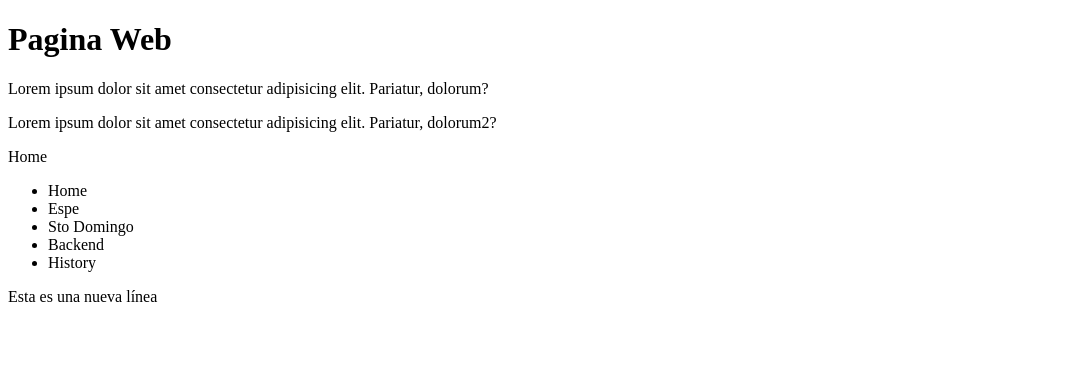
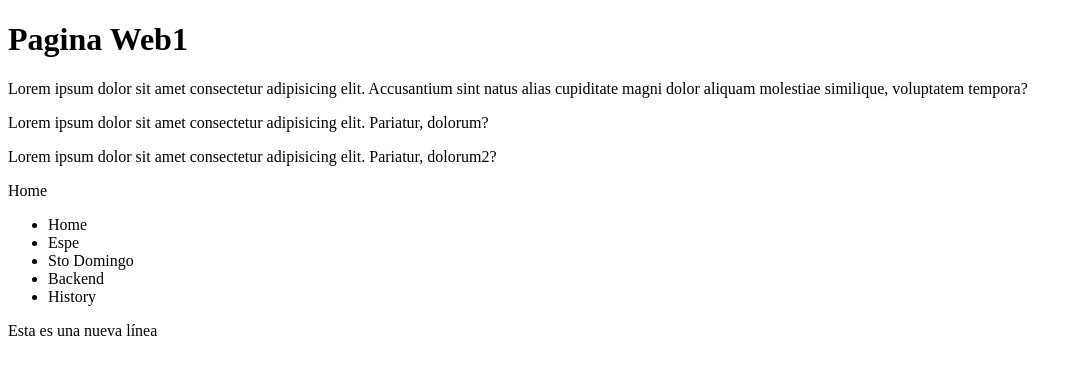
Before and after one commit to javi125-marker/Proyecto_FWEB_U3_PaginaWeb, a plain HTML site: page prueba1.html in a window 1280 px wide. Shown: the whole page, without its empty margins (0-1082 px from the left). Drawn offline with Linux system fonts and the light colour scheme.

Commit message:
Este es otro parrafo de 20 palabras

```diff
--- a/prueba1.html
+++ b/prueba1.html
@@ -8,7 +8,8 @@
 </head>
 <body>
 
-    <h1>Pagina Web</h1>
+    <h1>Pagina Web1</h1>
+    <p>Lorem ipsum dolor sit amet consectetur adipisicing elit. Accusantium sint natus alias cupiditate magni dolor aliquam molestiae similique, voluptatem tempora?</p>
 
     <div class="contende">
 
```
